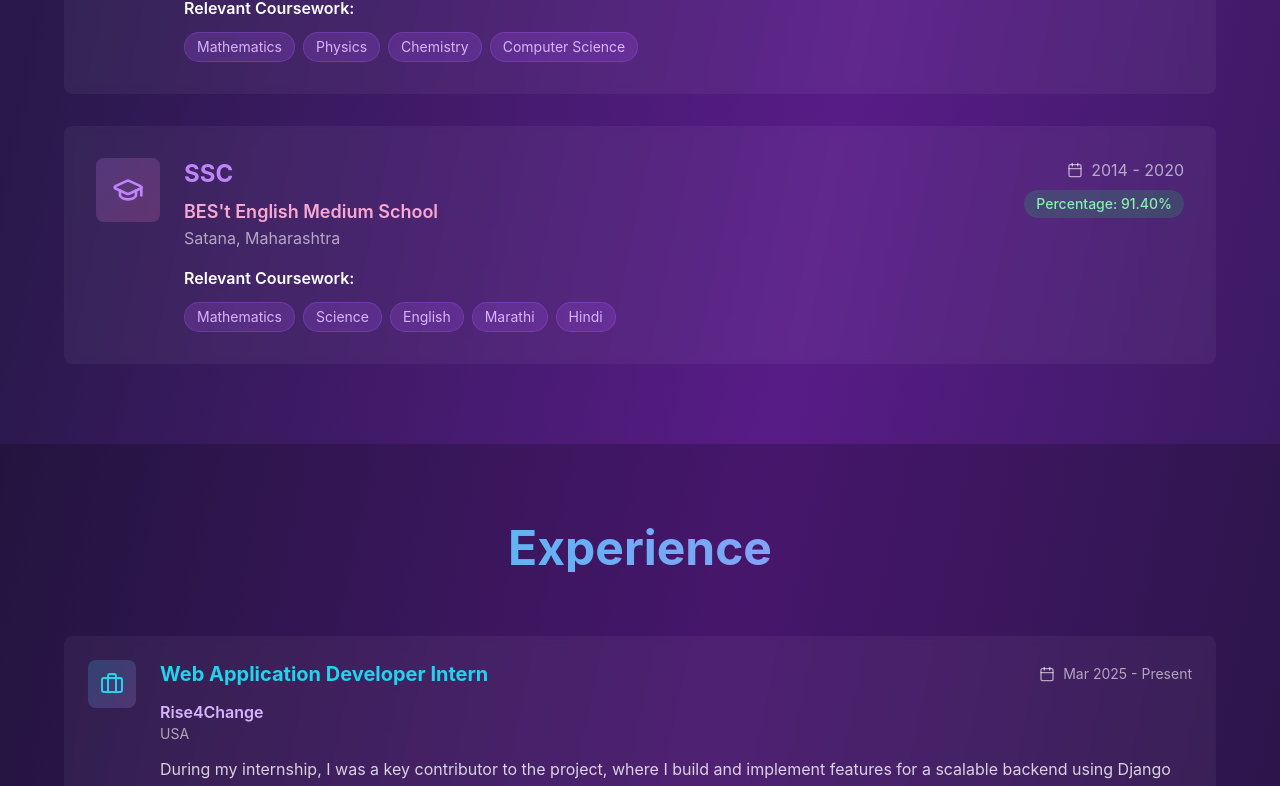
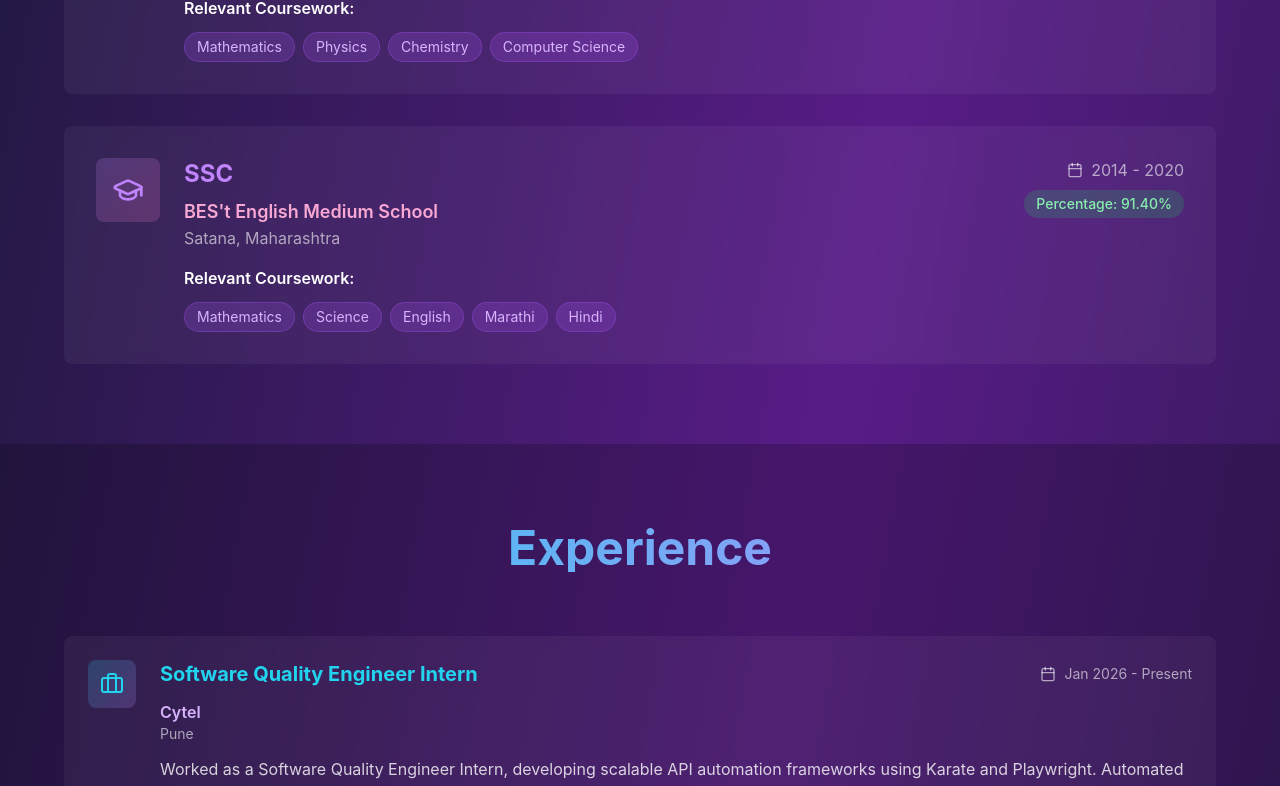
Before and after one commit to Dhanesh-Sathe/Dhanesh-Porfolio, a React (Create React App) app: page / in a window 1280 px wide. Shown: the part 1998-2784 px from the top of the page. Built offline with nearby package versions, Linux system fonts and the light colour scheme.

Commit message:
Add new projects and update internship details

```diff
--- a/src/pages/Portfolio.jsx
+++ b/src/pages/Portfolio.jsx
@@ -49,9 +49,37 @@ const Portfolio = () => {
 
   const projects = [
     {
+      title: " Hacify:  Continuous Innovation & Weekly Hackathon Platform",
+      description: "Hackify is a full-stack web application that facilitates weekly hackathons, allowing users to solve real-world problems, track performance, and receive mentor feedback. The platform focuses on skill development, progress tracking, and collaborative learning.",
+      technologies: ["React", "Django", "SQLite", "TailwindCSS"],
+      github: "https://github.com/Dhanesh-Sathe/Hackify-Project.git",
+      live: "#"
+    },
+    {
+      title: " Read-To-Listen: Multilingual eBook-to-Audio Converter",
+      description: "Read-To-Listen is a full-stack application that converts PDFs into audio using layout-aware text extraction, IndicTrans2 for translation, and AI4Bharat’s Indic-TTS for speech synthesis. Designed with a privacy-first approach, it processes documents locally while supporting multilingual accessibility.",
+      technologies: ["React", "Django", "TailwindCSS"],
+      github: "https://github.com/Dhanesh-Sathe/frontend_new.git",
+      live: "#"
+    },
+    {
+      title: " Fintech:  Financial News Sentiment Analyzer",
+      description: "Fintech is a full-stack application combining React, Django, and machine learning to analyze financial news sentiment. It features REST APIs, real-time data processing, and an ML-based classification system to detect positive or negative market trends.",
+      technologies: ["React", "Django", "Postgre SQL", "TailwindCSS"],
+      github: "https://github.com/Dhanesh-Sathe/Fintech-Frontend",
+      live: "#"
+    },
+    {
       title: " EduTrack: Personalized AI Learning Platform",
       description: "Developed an AI-driven, full-stack STEM learning platform (React.js/Django) featuring a custom AI content generator and dual-dashboards for personalized education and progress tracking.",
       technologies: ["React", "Django", "Postgre SQL"],
+      github: "https://github.com/Dhanesh-Sathe/EduTrack",
+      live: "#"
+    },
+    {
+      title: " Leave Application",
+      description: "Leave Application is a full-stack web application designed to automate leave management, featuring user authentication, leave request handling, approval workflows, and real-time status tracking to improve organizational efficiency.",
+      technologies: ["React", "Node.js", "Express", "MongoDB"],
       github: "https://github.com/Dhanesh-Sathe/EduTrack",
       live: "#"
     },
@@ -66,10 +94,19 @@ const Portfolio = () => {
 
   const experiences = [
     {
+      title: "Software Quality Engineer Intern",
+      company: "Cytel",
+      location: "Pune",
+      duration: "Jan 2026 - Present",
+      description: "Worked as a Software Quality Engineer Intern, developing scalable API automation frameworks using Karate and Playwright. Automated 200+ test cases, built custom validation utilities, and integrated testing into CI/CD pipelines to ensure reliable, high-quality backend systems and faster release cycles.",
+      technologies: ["Karate Labs", "Playwright", "Javascript", "TestRail", "Node.js", "Gherkin", "BitBucket", "Jira"],
+      type: "internship"
+    },
+    {
       title: "Web Application Developer Intern",
       company: "Rise4Change",
       location: "USA",
-      duration: "Mar 2025 - Present",
+      duration: "Mar 2025 - Dec 2025",
       description: "During my internship, I was a key contributor to the project, where I build and implement features for a scalable backend using Django and its REST framework. I collaborated and contributed to the React frontend to ensure seamless API integration, which played a vital role in the project's successful",
       technologies: ["Django", "PostgreSQL", "REST", "Python", "React.js", "TypeScript", "HTML", "Tailwind CSS", "Git"],
       type: "internship"
```
